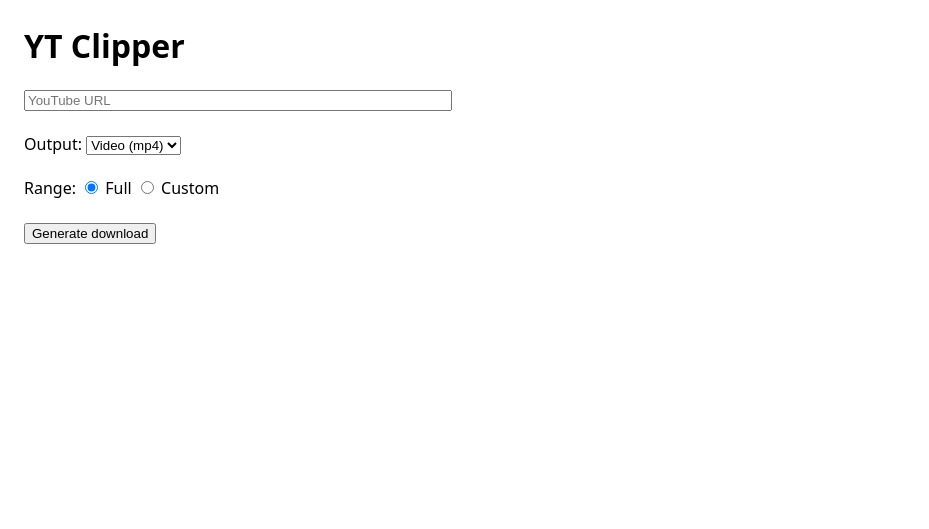
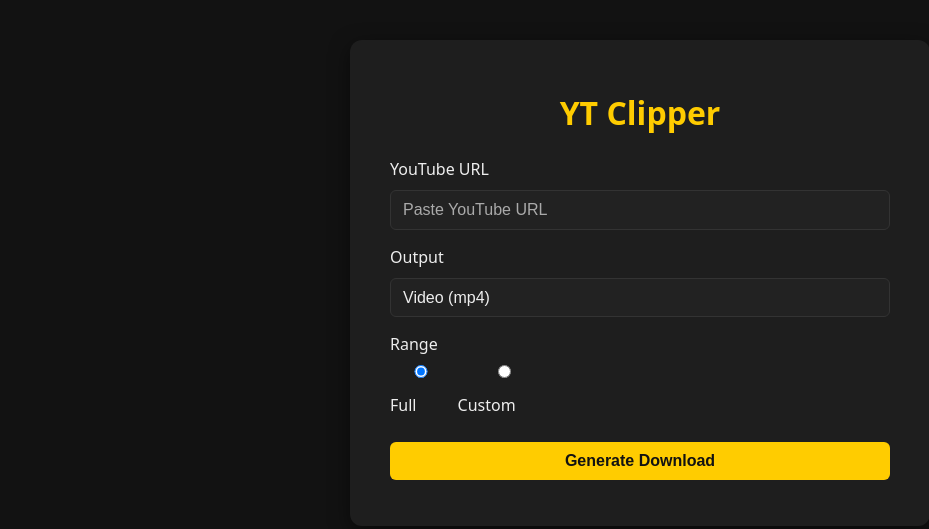
Before and after one commit to leaaaty/ytclipper, a plain HTML site: page index.html in a window 1280 px wide. Shown: the whole page, without its empty margins (0-929 px from the left). Drawn offline with Linux system fonts and the light colour scheme.

Commit message:
enhance design

```diff
--- a/index.html
+++ b/index.html
@@ -1,36 +1,41 @@
 <!doctype html>
-<html>
+<html lang="en">
 <head>
   <meta charset="utf-8" />
   <title>YT Clipper</title>
-  <meta name="viewport" content="width=device-width,initial-scale=1" />
+  <meta name="viewport" content="width=device-width, initial-scale=1" />
+  <link rel="stylesheet" href="style.css">
 </head>
-<body style="font-family:system-ui,Segoe UI,Roboto,Arial;margin:24px">
+<body>
+  <div class="container">
     <h1>YT Clipper</h1>
 
     <form id="dlForm">
-    <input id="url" name="url" placeholder="YouTube URL" required style="width:420px"/><br/><br/>
+      <label for="url">YouTube URL</label>
+      <input id="url" name="url" placeholder="Paste YouTube URL" required />
 
-    <label for="format">Output:</label>
+      <label for="format">Output</label>
       <select id="format" name="format">
         <option value="video">Video (mp4)</option>
         <option value="audio">Audio (mp3)</option>
-    </select><br/><br/>
+      </select>
 
-    <label>Range:</label>
+      <label>Range</label>
+      <div class="radio-group">
         <label><input type="radio" name="range" value="full" checked> Full</label>
-    <label><input type="radio" name="range" value="custom"> Custom</label><br/><br/>
+        <label><input type="radio" name="range" value="custom"> Custom</label>
+      </div>
 
       <div id="ts" style="display:none">
-      <input id="start" name="start" placeholder="Start (HH:MM:SS or seconds)"/>
-      <input id="end"   name="end"   placeholder="End (HH:MM:SS or seconds)"/>
-      <br/><br/>
+        <input id="start" name="start" placeholder="Start (HH:MM:SS or seconds)" />
+        <input id="end" name="end" placeholder="End (HH:MM:SS or seconds)" />
       </div>
 
-    <button type="submit">Generate download</button>
+      <button type="submit">Generate Download</button>
     </form>
 
-  <div id="status" style="margin-top:16px"></div>
+    <div id="status"></div>
+  </div>
 
   <script src="script.js"></script>
 </body>
--- /dev/null
+++ b/style.css
@@ -0,0 +1,99 @@
+/* Global dark theme */
+body {
+  font-family: system-ui, "Segoe UI", Roboto, Arial, sans-serif;
+  background-color: #121212;
+  color: #eee;
+  margin: 0;
+  padding: 0;
+  display: flex;
+  justify-content: center;
+  align-items: flex-start;
+  min-height: 100vh;
+}
+
+.container {
+  margin: 40px 20px;
+  padding: 30px 40px;
+  background-color: #1e1e1e;
+  border-radius: 12px;
+  box-shadow: 0 6px 20px rgba(0,0,0,0.5);
+  width: 100%;
+  max-width: 500px;
+}
+
+h1 {
+  text-align: center;
+  margin-bottom: 24px;
+  font-size: 2rem;
+  color: #ffcc00;
+}
+
+input, select, button {
+  font-size: 1rem;
+  padding: 10px 12px;
+  margin-top: 6px;
+  margin-bottom: 16px;
+  width: 100%;
+  border-radius: 6px;
+  border: 1px solid #333;
+  background-color: #222;
+  color: #eee;
+  outline: none;
+  box-sizing: border-box;
+  transition: 0.2s;
+}
+
+input::placeholder {
+  color: #aaa;
+}
+
+input:focus, select:focus {
+  border-color: #ffcc00;
+  box-shadow: 0 0 6px #ffcc00;
+}
+
+select {
+  appearance: none;
+  -webkit-appearance: none;
+  -moz-appearance: none;
+  background-color: #222;
+}
+
+button {
+  background-color: #ffcc00;
+  color: #121212;
+  border: none;
+  font-weight: bold;
+  cursor: pointer;
+  transition: background-color 0.2s;
+}
+
+button:hover {
+  background-color: #e6b800;
+}
+
+label {
+  display: block;
+  margin-bottom: 4px;
+}
+
+.radio-group {
+  display: flex;
+  gap: 16px;
+  margin-bottom: 16px;
+}
+
+#ts input {
+  width: 48%;
+  display: inline-block;
+}
+
+#status a {
+  color: #ffcc00;
+  text-decoration: none;
+  font-weight: bold;
+}
+
+#status a:hover {
+  text-decoration: underline;
+}
```
Lines whose indentation alone changed are shown as unchanged.
